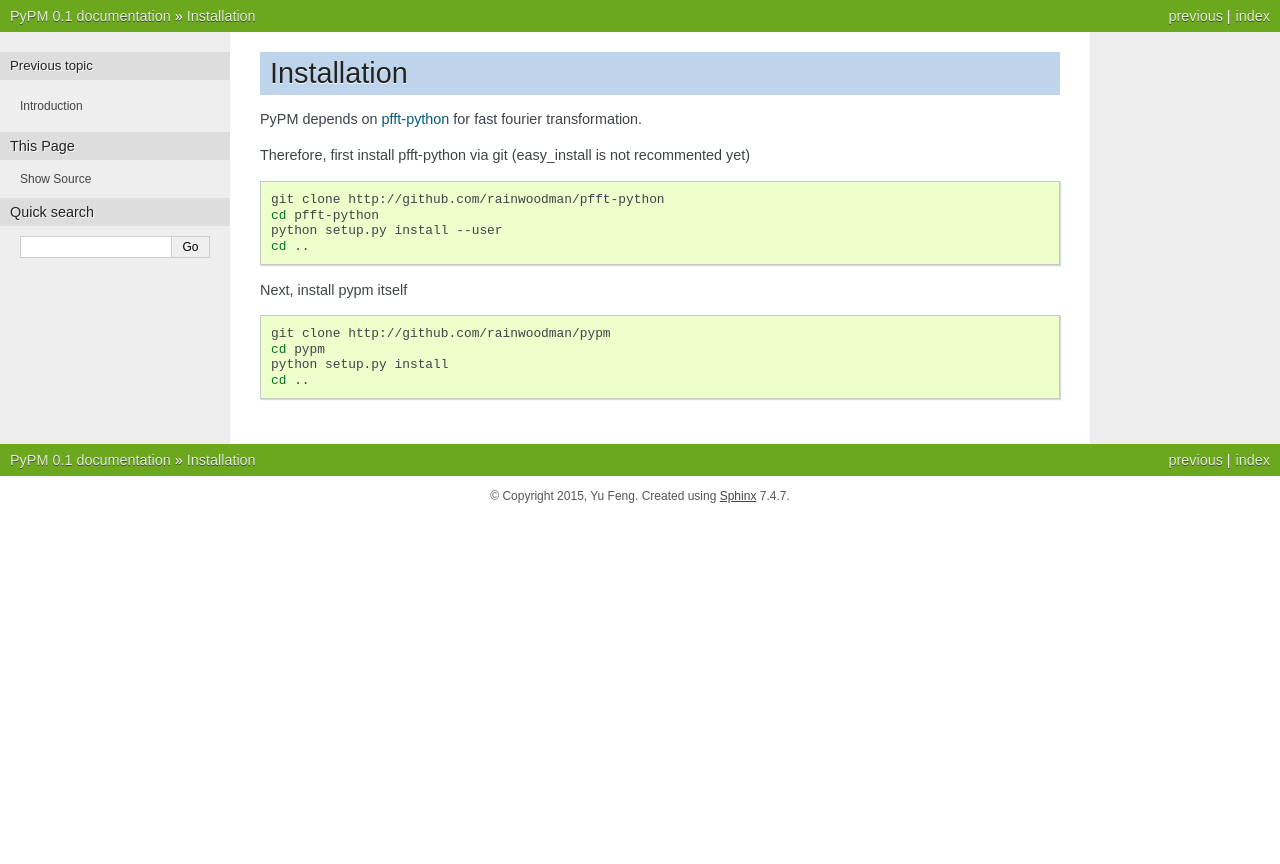
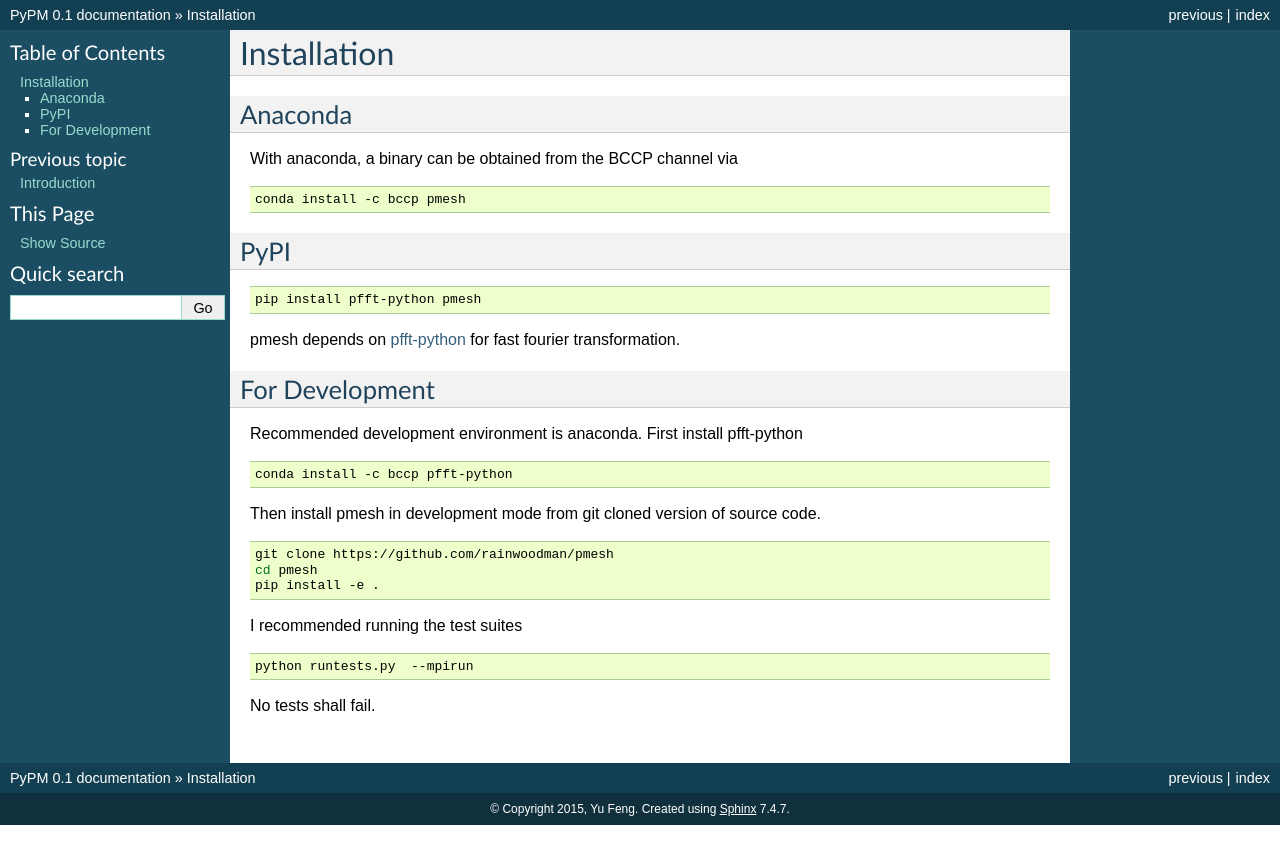
Before and after one commit to MP-Gadget/pmesh, a Sphinx documentation site: the page built from docs/install.rst, in a window 1280 px wide. Shown: the top 864 px of the page. Built offline with Sphinx 7.4.7, drawn with Linux system fonts in a browser that asks for light colours; formulas are drawn with MathJax 3; pages that are not in the unit, such as notebooks, are missing from menus.

Commit message:
update documentation.

```diff
--- a/docs/conf.py
+++ b/docs/conf.py
@@ -33,7 +33,7 @@ extensions = [
     'sphinx.ext.autodoc',
     'sphinx.ext.todo',
     'sphinx.ext.coverage',
-    'sphinx.ext.pngmath',
+    'sphinx.ext.imgmath',
     'sphinx.ext.viewcode',
     'sphinx.ext.autosummary',
     'numpydoc',
@@ -117,7 +117,7 @@ todo_include_todos = False
 
 # The theme to use for HTML and HTML Help pages.  See the documentation for
 # a list of builtin themes.
-html_theme = 'nature'
+html_theme = 'classic'
 
 # Theme options are theme-specific and customize the look and feel of a theme
 # further.  For a list of options available for each theme, see the
--- a/docs/install.rst
+++ b/docs/install.rst
@@ -1,23 +1,48 @@
 Installation
 ============
 
-PyPM depends on `pfft-python <http://github.com/rainwoodman/pfft-python>`_ for fast fourier
-transformation.
+Anaconda
+--------
 
-Therefore, first install pfft-python via git (easy_install is not recommented yet)
+With anaconda, a binary can be obtained from the BCCP channel via
 
 .. code-block:: sh
 
-    git clone http://github.com/rainwoodman/pfft-python
-    cd pfft-python
-    python setup.py install --user
-    cd ..
+    conda install -c bccp pmesh
 
-Next, install pypm itself
+
+PyPI
+----
 
 .. code-block:: sh
 
-    git clone http://github.com/rainwoodman/pypm
-    cd pypm
-    python setup.py install
-    cd ..
+    pip install pfft-python pmesh
+
+pmesh depends on `pfft-python <http://github.com/rainwoodman/pfft-python>`_ for fast fourier
+transformation.
+
+
+For Development
+---------------
+
+Recommended development environment is anaconda. First install pfft-python
+
+.. code-block:: sh
+
+    conda install -c bccp pfft-python
+
+Then install pmesh in development mode from git cloned version of source code.
+
+.. code-block:: sh
+
+    git clone https://github.com/rainwoodman/pmesh
+    cd pmesh
+    pip install -e .
+
+I recommended running the test suites
+
+.. code-block:: sh
+
+    python runtests.py  --mpirun
+
+No tests shall fail.
```
Also changed, not shown: 8 other files.
